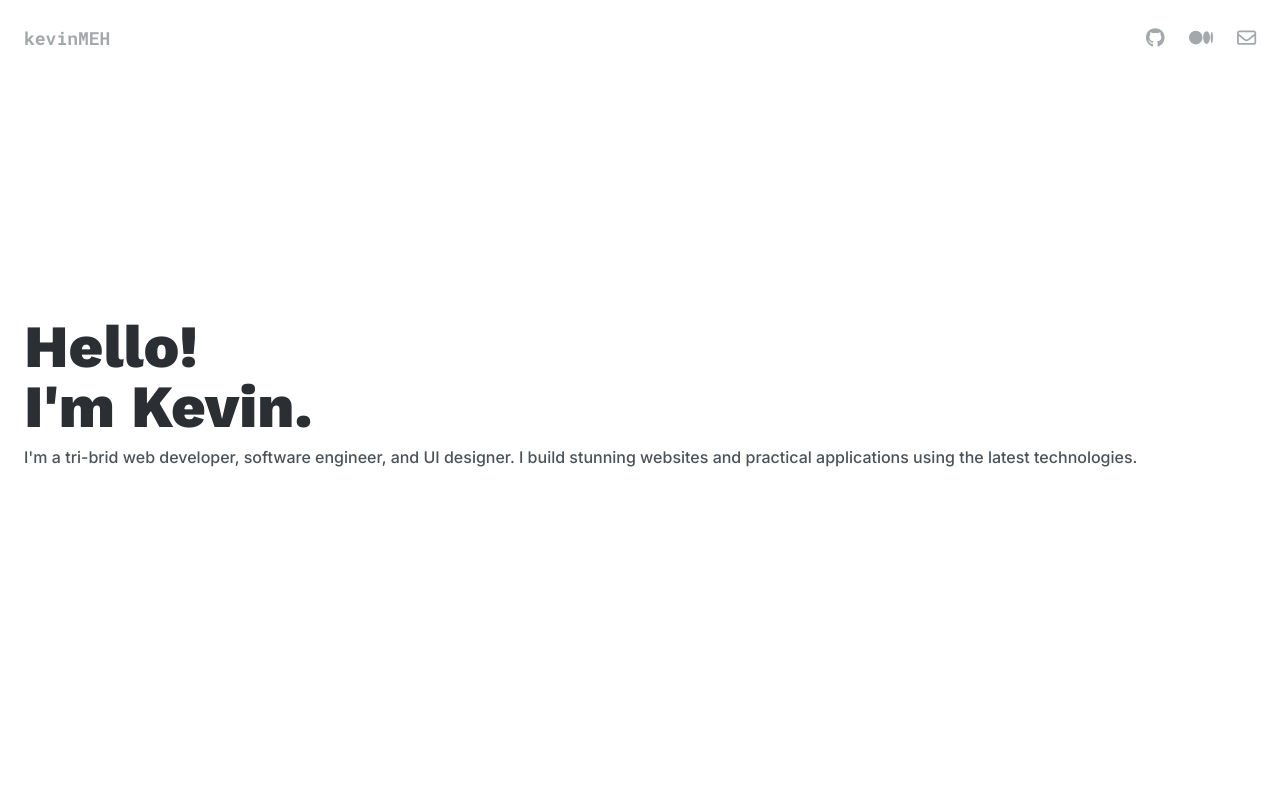
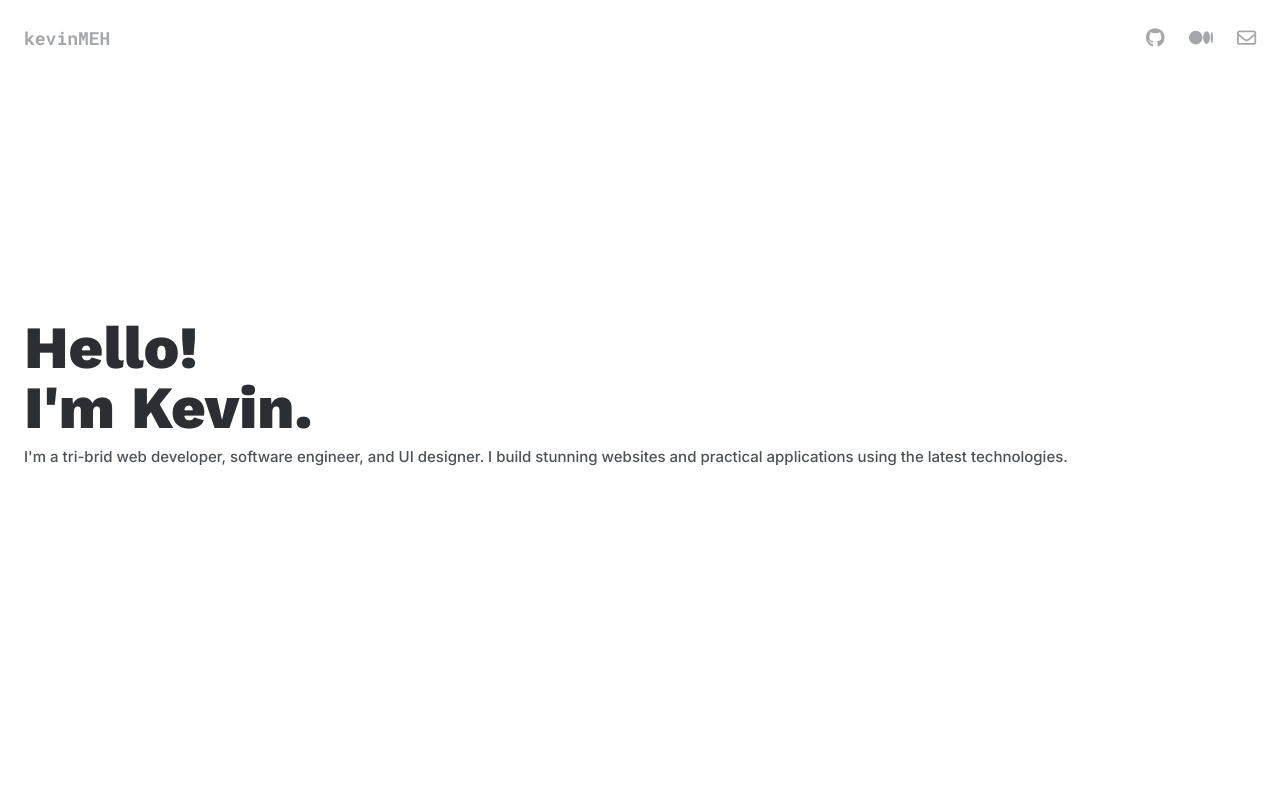
Before and after one commit to fvzy/zyy.sh, a Next.js app: page / in a window 1280 px wide. Shown: the top 800 px of the page. Built offline with nearby package versions, Linux system fonts and the light colour scheme.

Commit message:
DefText uses text-ms

```diff
--- a/components/DefText.tsx
+++ b/components/DefText.tsx
@@ -1,6 +1,6 @@
 // TODO: Add dark theme text color variant
-const DefText = ({ className, children }: { className?: string, children: string }) => {
-    return (<p className={"inter-medium text-sub-light " + className}>
+const DefText = ({ className = "", children }: { className?: string, children: string }) => {
+    return (<p className={"inter-medium text-sub-light text-ms " + className}>
         { children }
     </p>)
 }
```
